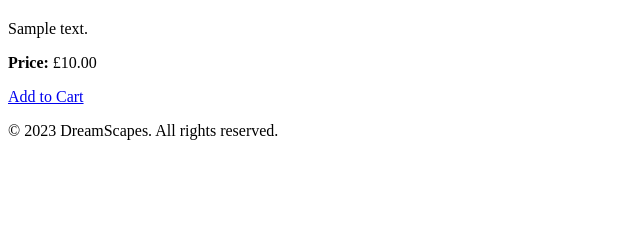
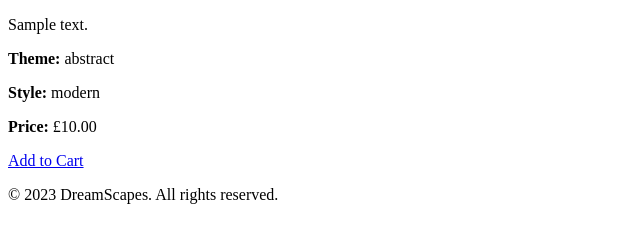
Before and after one commit to monicathomas8/Dreamscapes, a Django app: page /artwork/ in a window 1280 px wide. Shown: the part 313-556 px from the top of the page, without its empty margins (0-640 px from the left). Run offline with Django 5.2, Linux system fonts and the light colour scheme; tables that the repository leaves empty hold one stand-in row (values such as "Sample post").

Commit message:
updated artwork detail and list.html

```diff
--- a/artwork/templates/artwork_detail.html
+++ b/artwork/templates/artwork_detail.html
@@ -8,6 +8,8 @@
 <img src="{{ artwork.image.url }}" alt="{{ artwork.title }}">
 <p><strong>Description:</strong> {{ artwork.description }}</p>
 <p><strong>Keywords:</strong> {{ artwork.keywords }}</p>
+<p><strong>Theme:</strong> {{ artwork.theme }}</p>
+<p><strong>Style:</strong> {{ artwork.style }}</p>
 <p><strong>Price:</strong> £{{ artwork.price }}</p>
 
 <form action="{% url 'add-to-cart' artwork.id %}" method="post">
--- a/artwork/templates/artwork_list.html
+++ b/artwork/templates/artwork_list.html
@@ -8,11 +8,13 @@
 <div class="artwork-gallery">
     {% for artwork in object_list %}
         <div class="artwork-item">
+            <h2>{{ artwork.title }}</h2>
             <a href="{% url 'artwork-detail' artwork.slug %}">
                 <img src="{{ artwork.image.url }}" alt="{{ artwork.title }}">
             </a>
-            <h2>{{ artwork.title }}</h2>
             <p>{{ artwork.description|truncatewords:20 }}</p>
+            <p><strong>Theme:</strong> {{ artwork.theme }}</p>
+            <p><strong>Style:</strong> {{ artwork.style }}</p>
             <p><strong>Price:</strong> £{{ artwork.price }}</p>
             <a href="{% url 'add-to-cart' artwork.id %}" class="btn">Add to Cart</a>
         </div>
```
